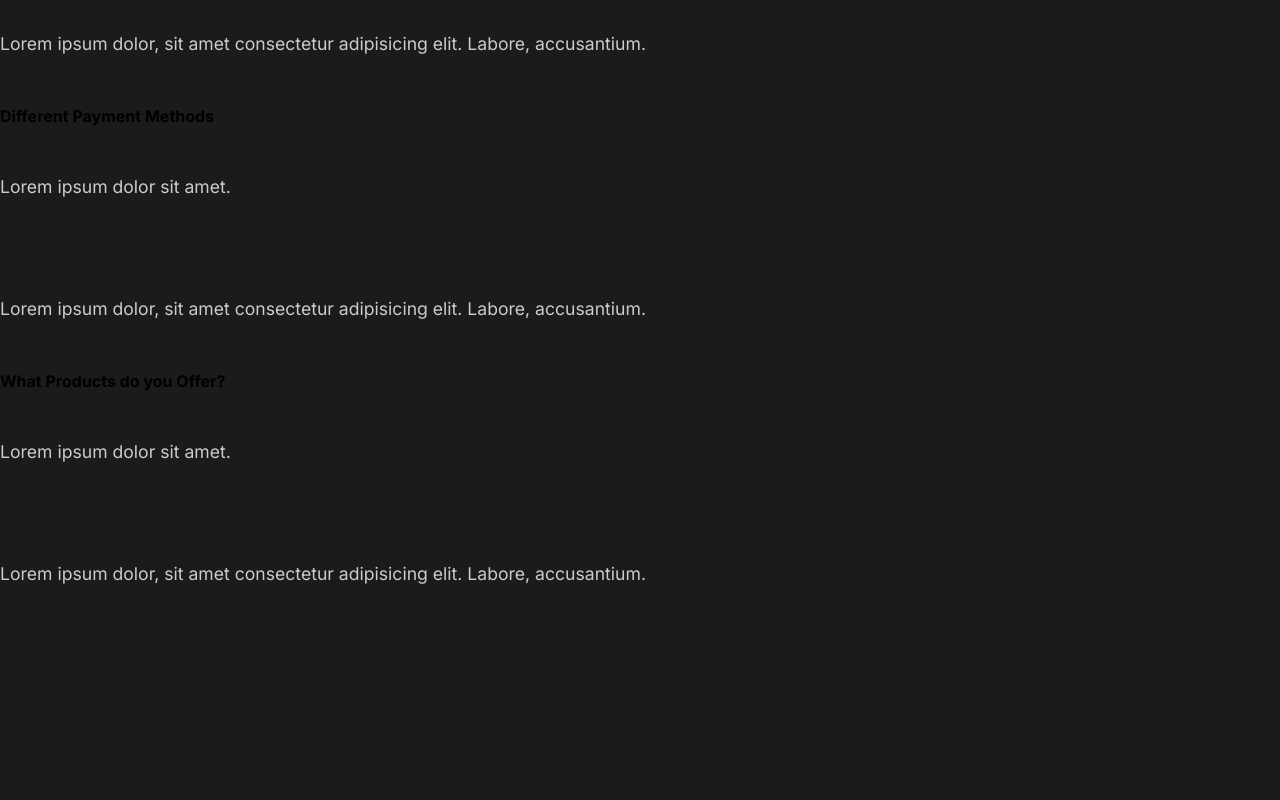
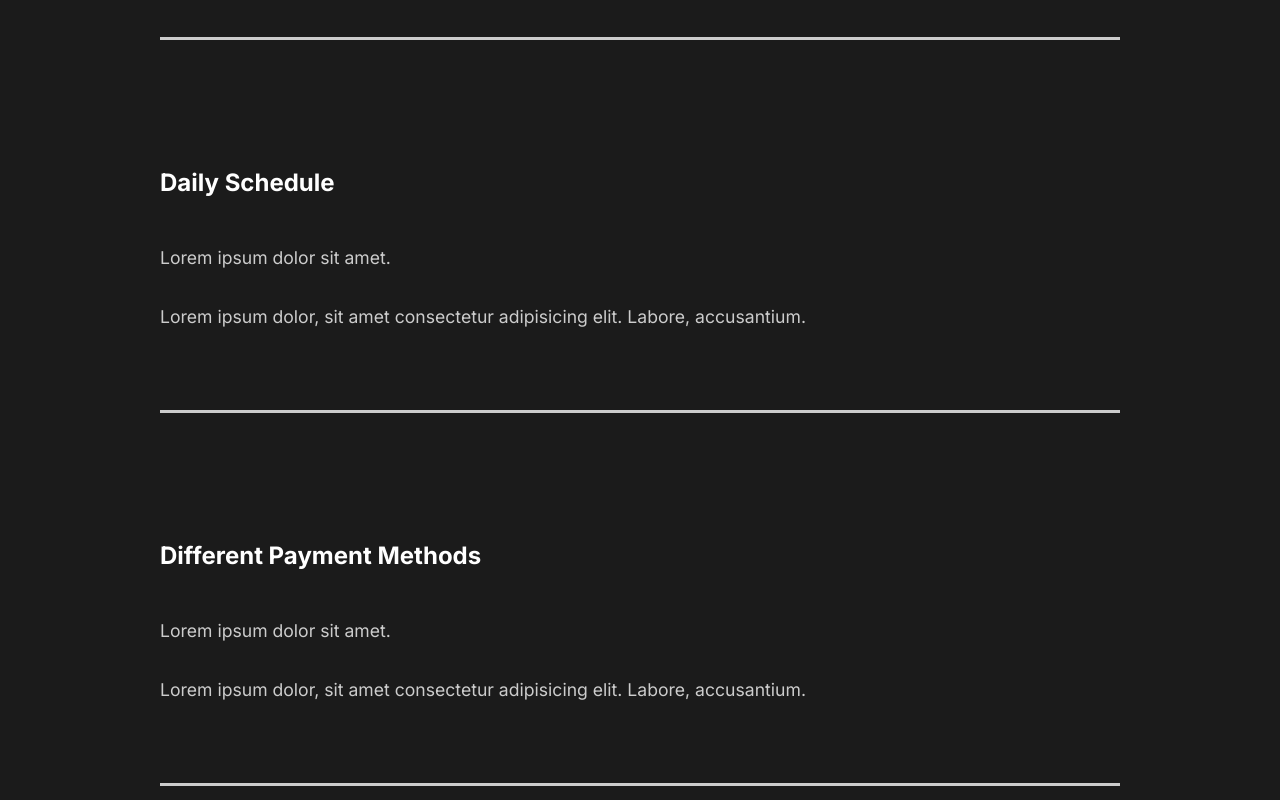
Before and after one commit to EhsanSar9135/capture-portfolio, a React (Create React App) app: page / in a window 1280 px wide. Shown: the part 2460-3260 px from the top of the page. Before the commit the page ends 3096 px from the top, so only its background shows below. Built offline with nearby package versions, Linux system fonts and the light colour scheme; the HTML template or start-up script is replaced by a standard one.

Commit message:
Styling FAQ Section

```diff
--- a/src/components/FaqSection.jsx
+++ b/src/components/FaqSection.jsx
@@ -1,8 +1,11 @@
 import React from "react";
+// Import Components
+import styled from "styled-components";
+import { About } from "../styles";
 
 const FAQSection = () => {
    return (
-      <section className="faq">
+      <FAQ>
          <h2>
             Any Questions <span>FAQ</span>
          </h2>
@@ -15,6 +18,7 @@
                   Labore, accusantium.
                </p>
             </div>
+            <div className="faq-line"></div>
          </div>
          <div className="question">
             <h4>Daily Schedule</h4>
@@ -25,6 +29,7 @@
                   Labore, accusantium.
                </p>
             </div>
+            <div className="faq-line"></div>
          </div>
          <div className="question">
             <h4>Different Payment Methods</h4>
@@ -35,6 +40,7 @@
                   Labore, accusantium.
                </p>
             </div>
+            <div className="faq-line"></div>
          </div>
          <div className="question">
             <h4>What Products do you Offer?</h4>
@@ -45,9 +51,37 @@
                   Labore, accusantium.
                </p>
             </div>
+            <div className="faq-line"></div>
          </div>
-      </section>
+      </FAQ>
    );
 };
 
+const FAQ = styled(About)`
+   display: block;
+   span {
+      display: block;
+   }
+   h2 {
+      padding-bottom: 2rem;
+      font-weight: lighter;
+   }
+   .faq-line {
+      background: #ccc;
+      height: 0.2rem;
+      margin: 2rem 0;
+      width: 100%;
+   }
+   .question {
+      padding: 3rem 0;
+      cursor: pointer;
+   }
+   .answer {
+      padding: 2rem 0;
+      p {
+         padding: 1rem 0;
+      }
+   }
+`;
+
 export default FAQSection;
--- a/src/components/GlobalStyle.js
+++ b/src/components/GlobalStyle.js
@@ -35,6 +35,7 @@
     }
     h4 {
         font-weight: bold;
+        font-size: 1.5rem;
     }
     a {
         font-size: 1rem;
--- a/src/components/ServicesSection.jsx
+++ b/src/components/ServicesSection.jsx
@@ -5,9 +5,9 @@
 import money from "../img/money.svg";
 import teamwork from "../img/teamwork.svg";
 import home2 from "../img/home2.png";
-// Import Style
+// Import Style Components
+import styled from "styled-components";
 import { About, Description, Image } from "../styles";
-import styled from "styled-components";
 
 const ServicesSection = () => {
    return (
```
